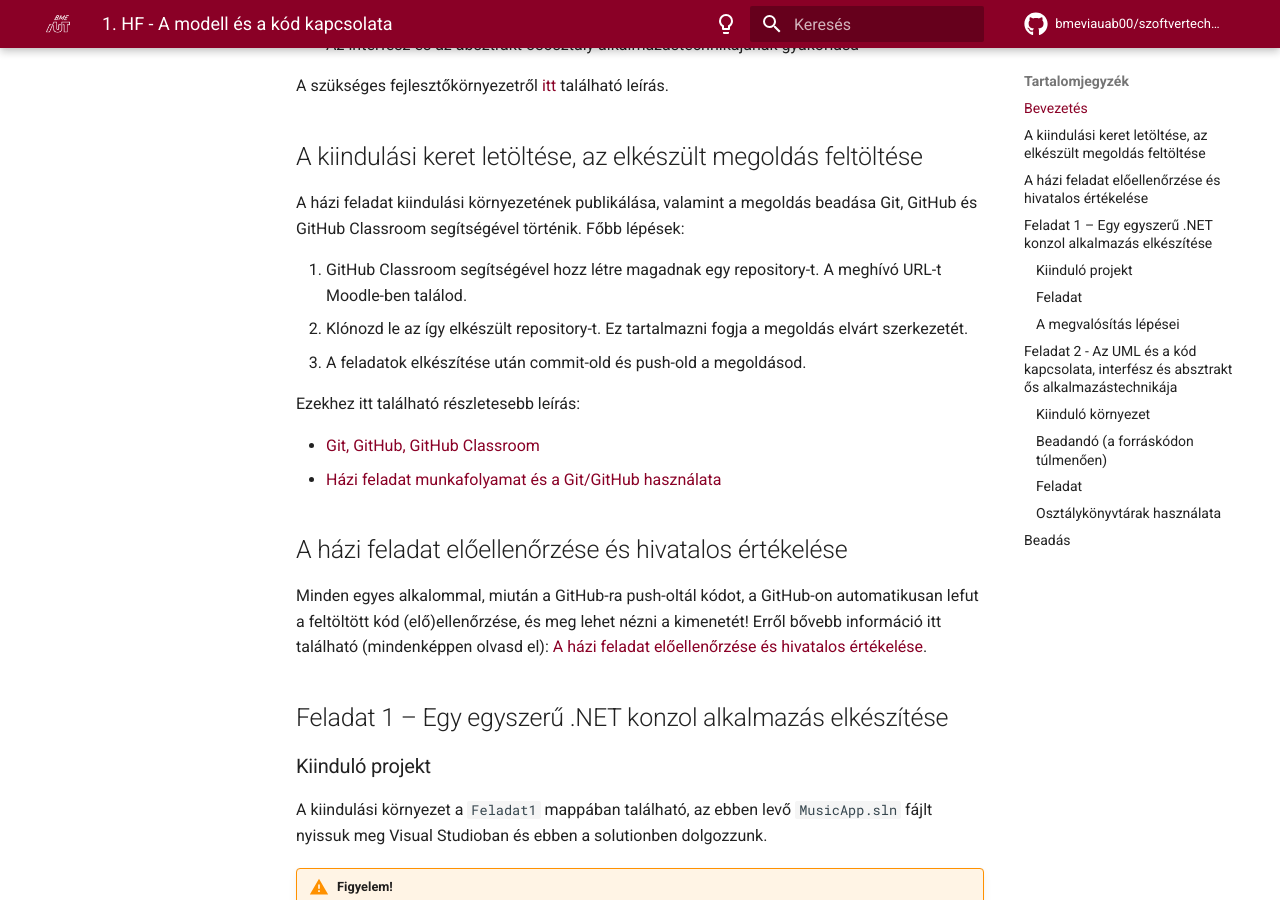
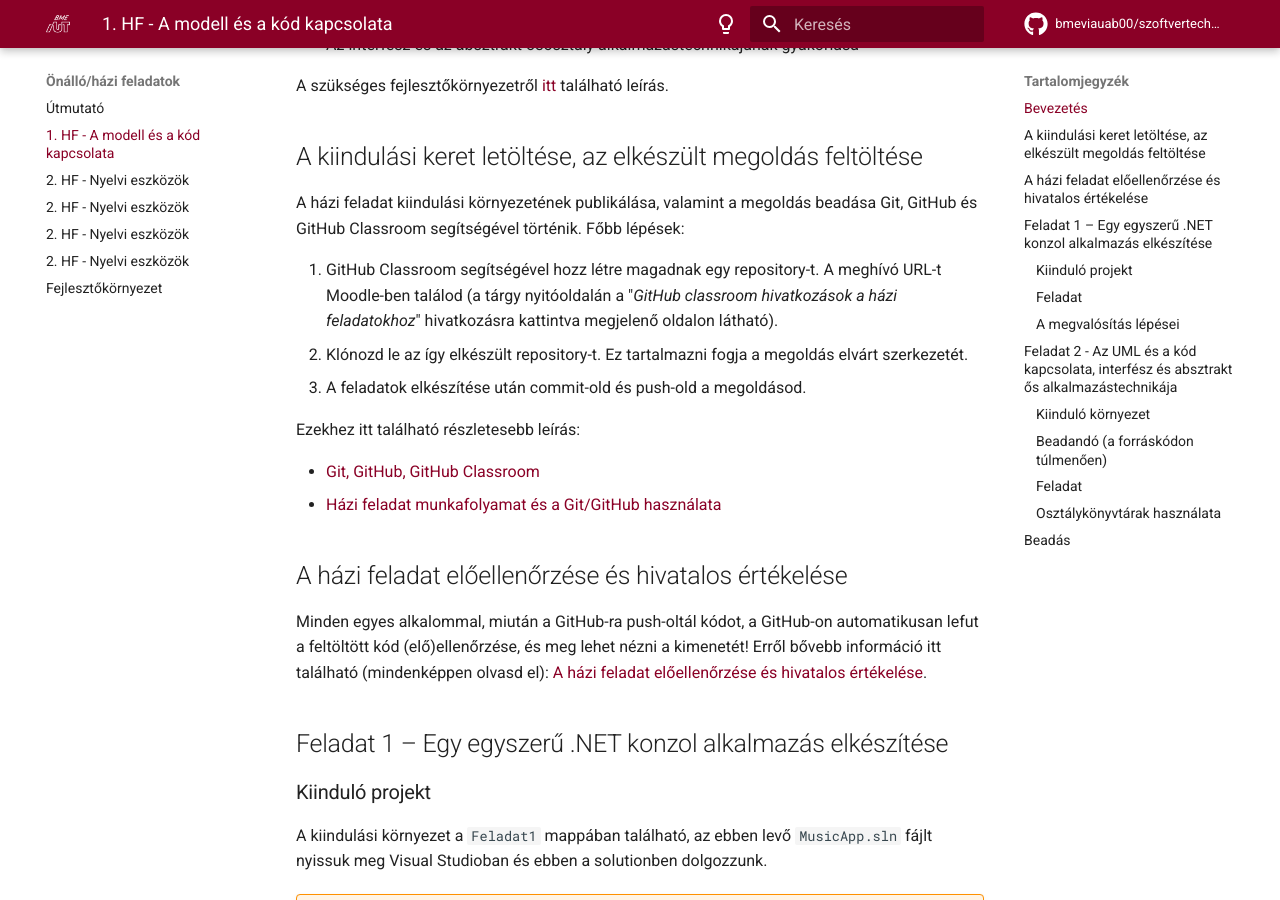
Before and after one commit to bmeviauab00/szoftvertechnikak, an MkDocs documentation site: the page built from docs/hazi/1-model-es-kod-kapcsolata/index.md, in a window 1280 px wide and 900 px high, scrolled down 642 px. Built offline with MkDocs 1.6.1 and Material for MkDocs 9.7.7, drawn with Linux system fonts in a browser that asks for light colours; comment, search, counter and statistics services are not loaded; some of the changed lines change nothing that is shown.

Commit message:
HF1 publikálása

```diff
--- a/docs/hazi/1-model-es-kod-kapcsolata/index.md
+++ b/docs/hazi/1-model-es-kod-kapcsolata/index.md
@@ -1,6 +1,4 @@
 ---
-search:
-  exclude: true
 authors: bzolka
 ---
 
@@ -27,7 +25,7 @@ A szükséges fejlesztőkörnyezetről [itt](../fejlesztokornyezet/index.md) tal
 
 A házi feladat kiindulási környezetének publikálása, valamint a megoldás beadása Git, GitHub és GitHub Classroom segítségével történik. Főbb lépések:
 
-1. GitHub Classroom segítségével hozz létre magadnak egy repository-t. A meghívó URL-t Moodle-ben találod.
+1. GitHub Classroom segítségével hozz létre magadnak egy repository-t. A meghívó URL-t Moodle-ben találod (a tárgy nyitóoldalán a "*GitHub classroom hivatkozások a házi feladatokhoz*" hivatkozásra kattintva megjelenő oldalon látható).
 2. Klónozd le az így elkészült repository-t. Ez tartalmazni fogja a megoldás elvárt szerkezetét.
 3. A feladatok elkészítése után commit-old és push-old a megoldásod.
 
--- a/docs/hazi/index.md
+++ b/docs/hazi/index.md
@@ -5,7 +5,7 @@ Az önálló/házi feladatokra vonatkozó pontos követelmények Moodle-ben, a [
 
 ## A feladatok
 
-- [1. HF - A modell és a kód kapcsolata](../hazi/meghirdetes-elott.md)
+- [1. HF - A modell és a kód kapcsolata](../hazi/1-model-es-kod-kapcsolata/index.md)
 - [2. HF - Nyelvi eszközök](../hazi/meghirdetes-elott.md)
 - [3. HF - Felhasználói felület kialakítása](../hazi/meghirdetes-elott.md)
 - [4. HF - Többszálú alkalmazások fejlesztése](../hazi/meghirdetes-elott.md)
--- a/mkdocs.yml
+++ b/mkdocs.yml
@@ -95,7 +95,7 @@ nav:
       - labor/7-tervezesi-mintak/index.md
   - "Önálló/házi feladatok":
       - 'Útmutató': hazi/index.md
-      - '1. HF - A modell és a kód kapcsolata': hazi/meghirdetes-elott.md
+      - '1. HF - A modell és a kód kapcsolata': hazi/1-model-es-kod-kapcsolata/index.md
       - '2. HF - Nyelvi eszközök': hazi/meghirdetes-elott.md
       - '3. HF - Felhasználói felület kialakítása': hazi/meghirdetes-elott.md
       - '4. HF - Többszálú alkalmazások fejlesztése': hazi/meghirdetes-elott.md
```
